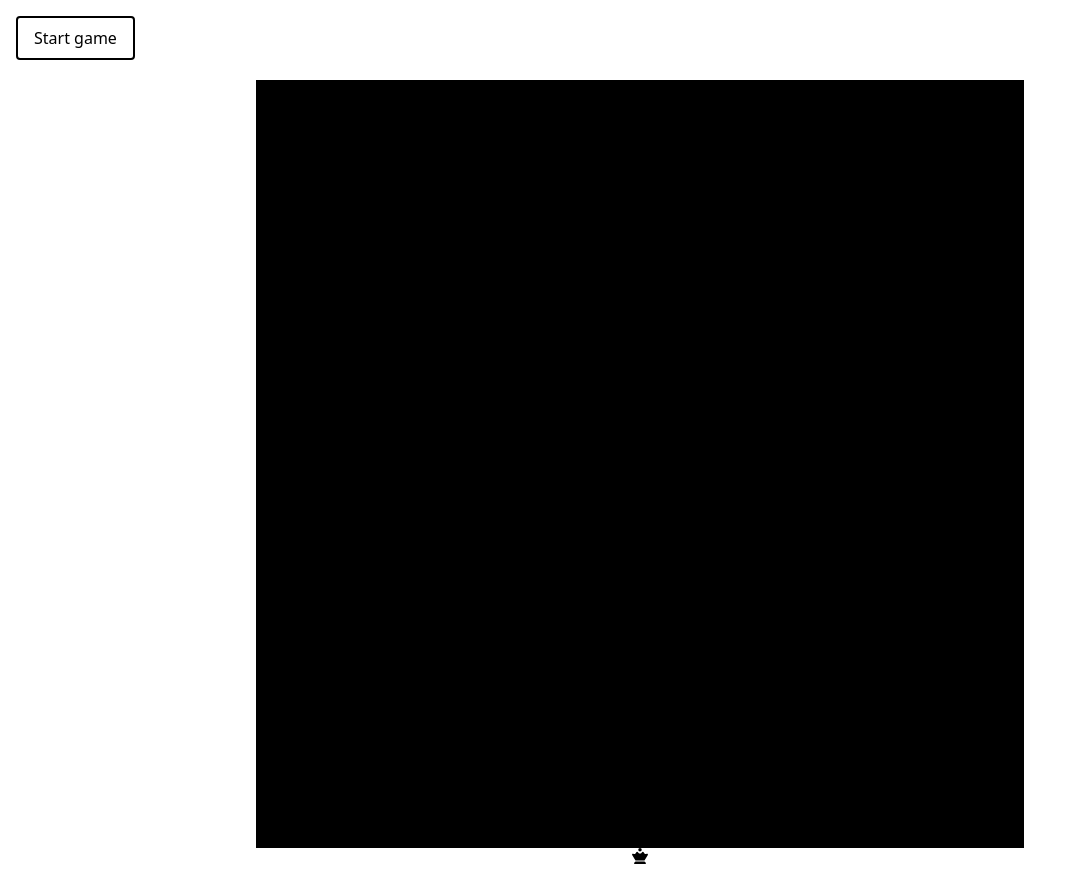
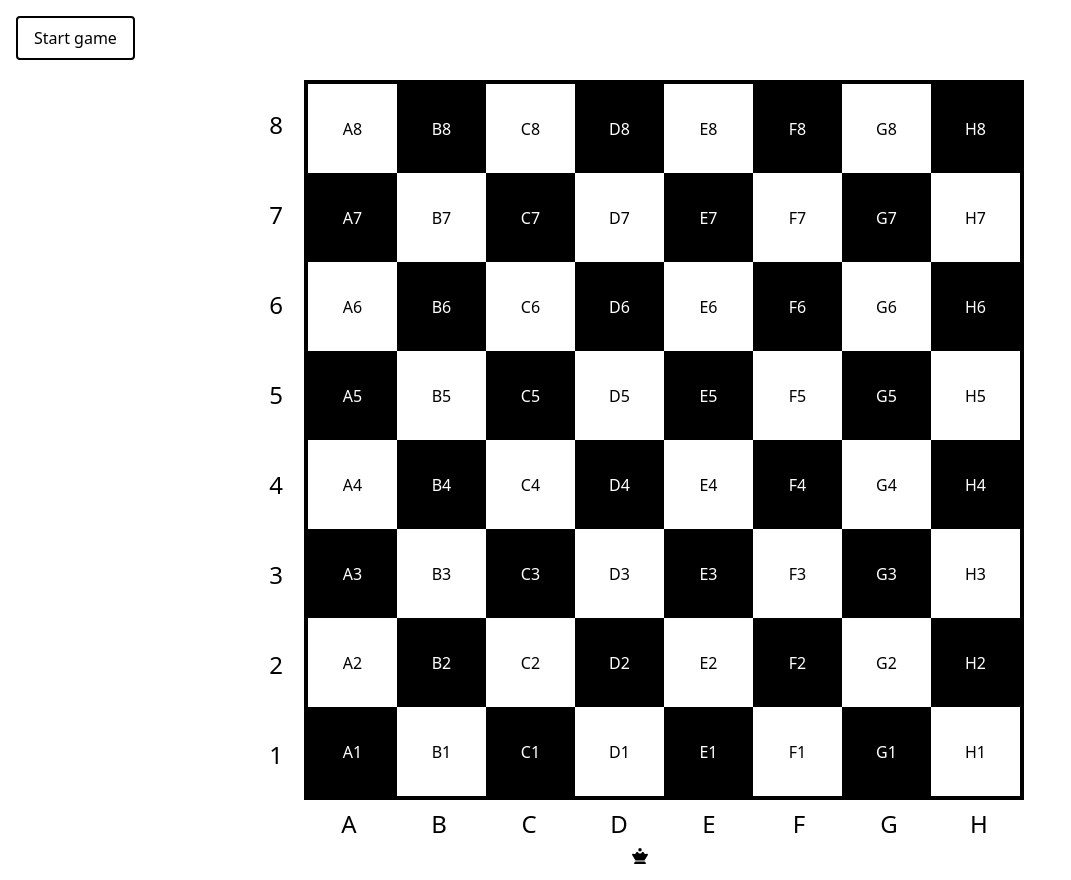
Before and after one commit to AbreuDProgrammer/chess, a Next.js app: page / in a window 1280 px wide. Shown: the whole page, without its empty margins (0-1071 px from the left). Built offline with nearby package versions, Linux system fonts and the light colour scheme.

Commit message:
table made

```diff
--- a/src/components/table.jsx
+++ b/src/components/table.jsx
@@ -1,17 +1,53 @@
-export default function Table() {
+import Table from '@/styles/table.module.css'
+import Text from '@/styles/text.module.css'
+
+export default function table() {
 
   const cols = ['A','B','C','D','E','F','G','H']
-  const rows = [1, 2, 3, 4, 5, 6, 7, 8]
+  const rows = [8, 7, 6, 5, 4, 3, 2, 1]
 
-  const squares = cols.map(col => {
-    return rows.map(row => {
-      return <div key={col+row} id={col+row}></div>
+  const squares = rows.map((row, index) => {
+    return cols.map(col => {
+      let square = col+row
+      let color = getColor(col, row)
+      let reverseColor = color == Table.white ? Text.black : Text.white
+      return <div key={square} id={square} className={'flex items-center justify-center '+color+' '+reverseColor}>{square}</div>
     })
   })
 
+  const colsText = cols.map(col => {
+    return <div className='flex items-center justify-center' key={col}><h1 className='text-2xl'>{col}</h1></div>
+  })
+
+  const rowsText = rows.map(row => {
+    return <div className='flex items-center justify-center w-10' key={row}><h1 className='text-2xl'>{row}</h1></div>
+  })
+
   return (
-    <div className="w-table h-table bg-black">
-
+    <div className='flex flex-row'>
+      <div className='h-table w-encapsulation grid grid-rows-8 grid-cols-1'>
+        {rowsText}
+      </div>
+      <div>
+        <div className="w-table h-table grid grid-cols-8 grid-rows-8 border-4 border-black">
+          {squares}
+        </div>
+        <div className='w-table h-encapsulation grid grid-cols-8 grid-rows-1'>
+          {colsText}
+        </div>
+      </div>
     </div>
   )
 }
+
+function getColor(col, row)
+{
+  const rowNumber = ['A','B','C','D','E','F','G','H'].indexOf(col)
+  let color = isEven(rowNumber) ? isEven(row) ? Table.white : Table.black : isEven(row) ? Table.black : Table.white
+  return color
+}
+
+function isEven(number)
+{
+  return number % 2 == 0
+}
--- /dev/null
+++ b/src/styles/table.module.css
@@ -0,0 +1,9 @@
+.black
+{
+  background-color: black;
+}
+
+.white
+{
+  background-color: white;
+}
--- /dev/null
+++ b/src/styles/text.module.css
@@ -0,0 +1,9 @@
+.white
+{
+  color: white;
+}
+
+.black
+{
+  color: black;
+}
--- a/tailwind.config.js
+++ b/tailwind.config.js
@@ -6,7 +6,11 @@ module.exports = {
   theme: {
     extend: {
       spacing: {
-        'table': '48rem'
+        'table': '45rem',
+        'encapsulation': '3rem',
+      },
+      gridRow: {
+        'span-9': 'span 9 / span 9',
       }
     },
   },
```
